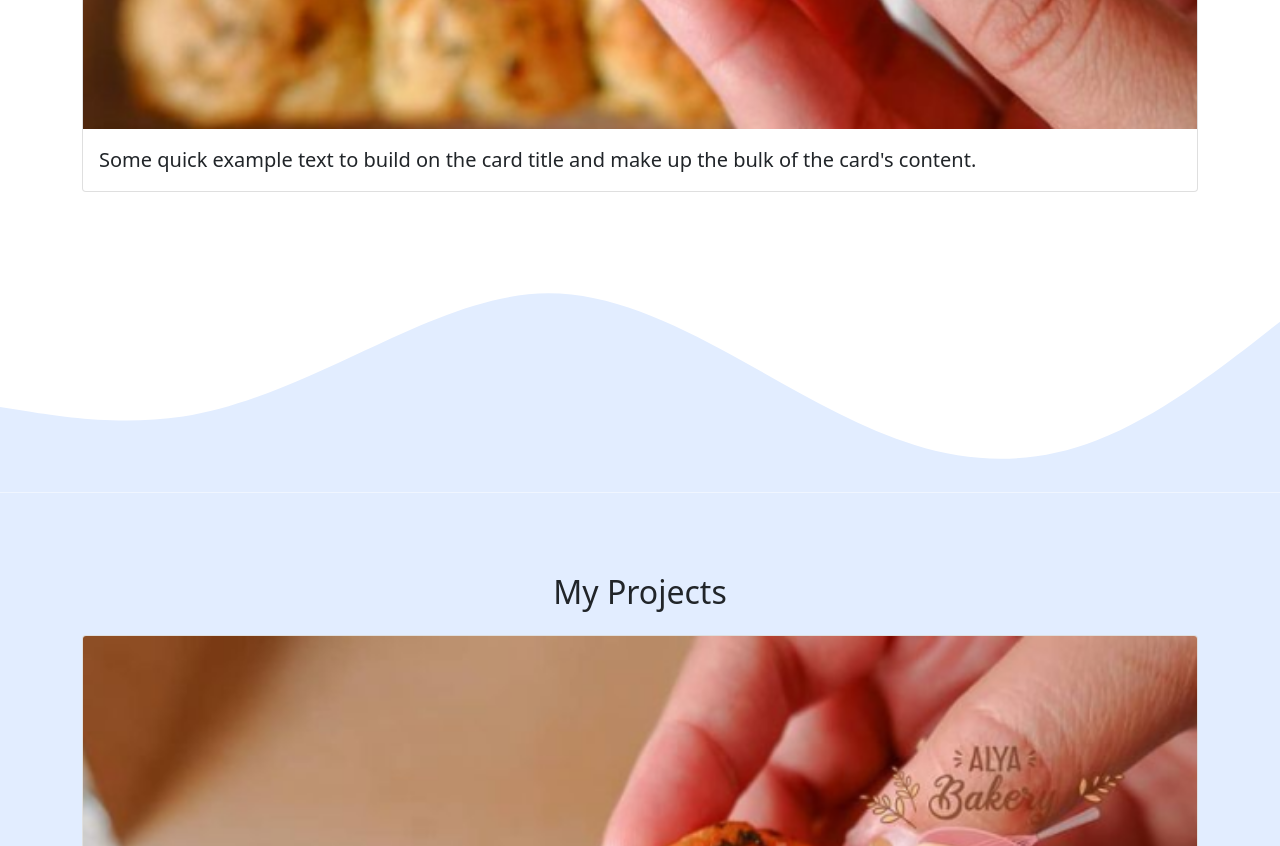
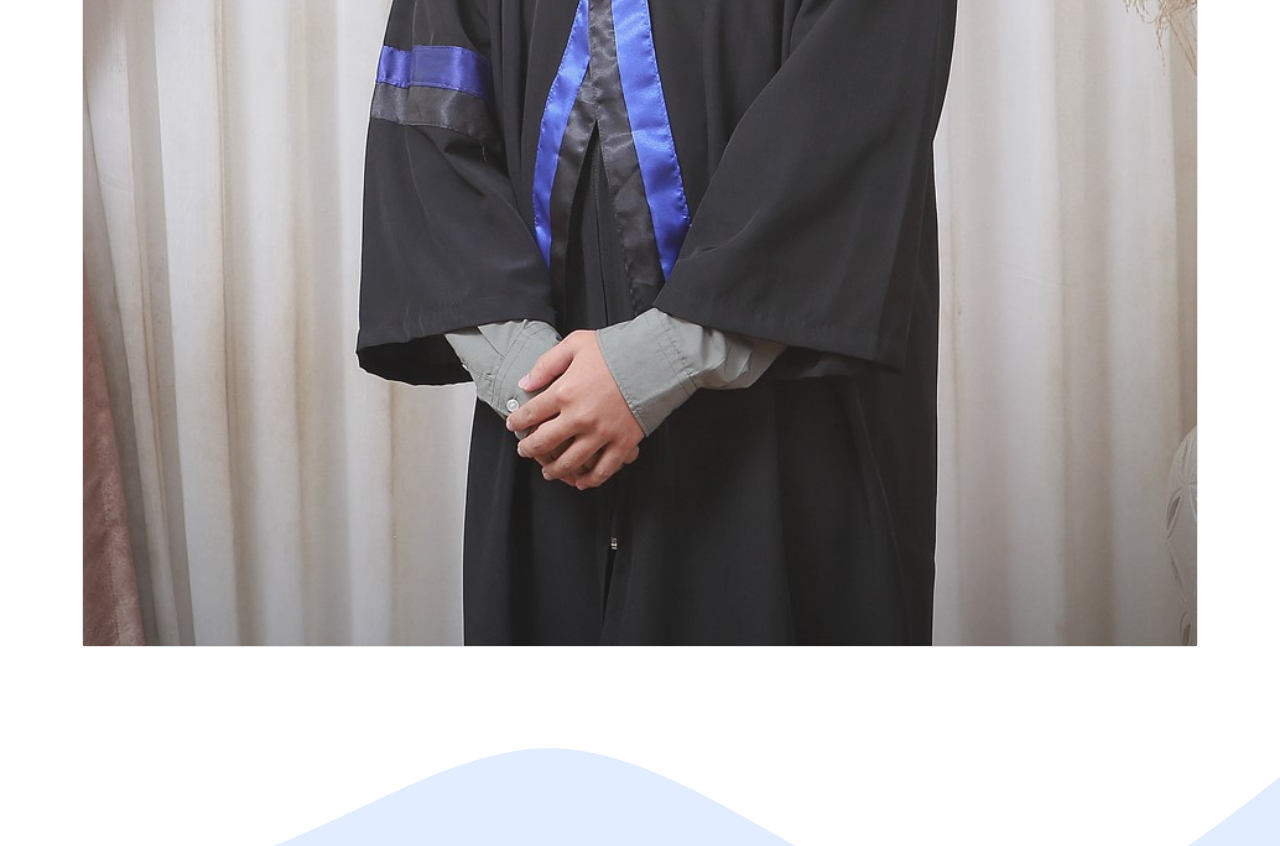
Before and after one commit to muhfauziazhar/muhfauziazhar.github.io, a plain HTML site: page index.html in a window 1280 px wide. Shown: the part 1820-2666 px from the top of the page. Drawn offline with nearby package versions, Linux system fonts and the light colour scheme.

Commit message:
add photo in about

```diff
--- a/index.html
+++ b/index.html
@@ -109,16 +109,10 @@
           <div class="col mb-3">
             <div class="card">
               <img
-                src="./img/projects/Alyabakery1.png"
+                src="./img/Fauzi Wisuda.jpg"
                 class="card-img-top"
-                alt="Project 1"
+                alt="Fauzi Wisuda"
               />
-              <div class="card-body">
-                <p class="card-text">
-                  Some quick example text to build on the card title and make up
-                  the bulk of the card's content.
-                </p>
-              </div>
             </div>
           </div>
         </div>
```
